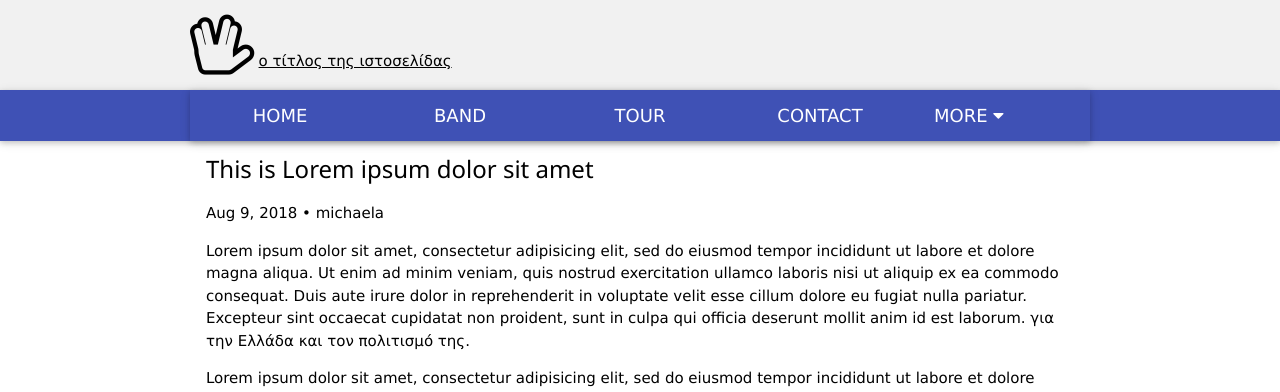
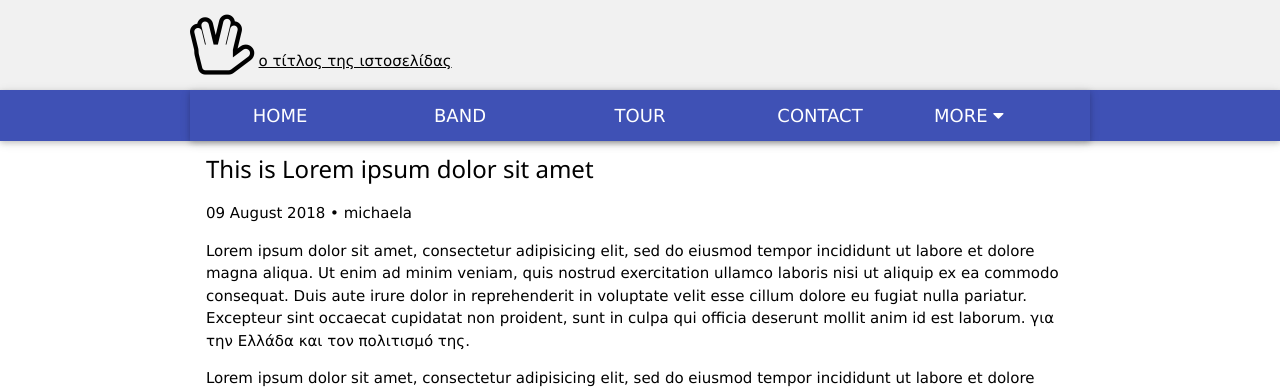
Before and after one commit to mrubyz/test, a Jekyll site: the page built from _posts/2018-08-09-this-is-the-second-post.md, in a window 1280 px wide. Shown: the top 392 px of the page. Built offline with Jekyll 4.4.1, drawn with Linux system fonts in a browser that asks for light colours; formulas are drawn with MathJax 3.

Commit message:
Update post.html

```diff
--- a/_layouts/post.html
+++ b/_layouts/post.html
@@ -8,7 +8,7 @@ layout: default
 <p>
       <time>
         {%- assign date_format = site.minima.date_format | default: "%b %-d, %Y" -%}
-        {{ page.date | date: date_format }}
+        {{ page.date | date_to_long_string }}
       </time>
       {%- if page.author -%}
         • <span><span>{{ page.author }}</span></span>
```
